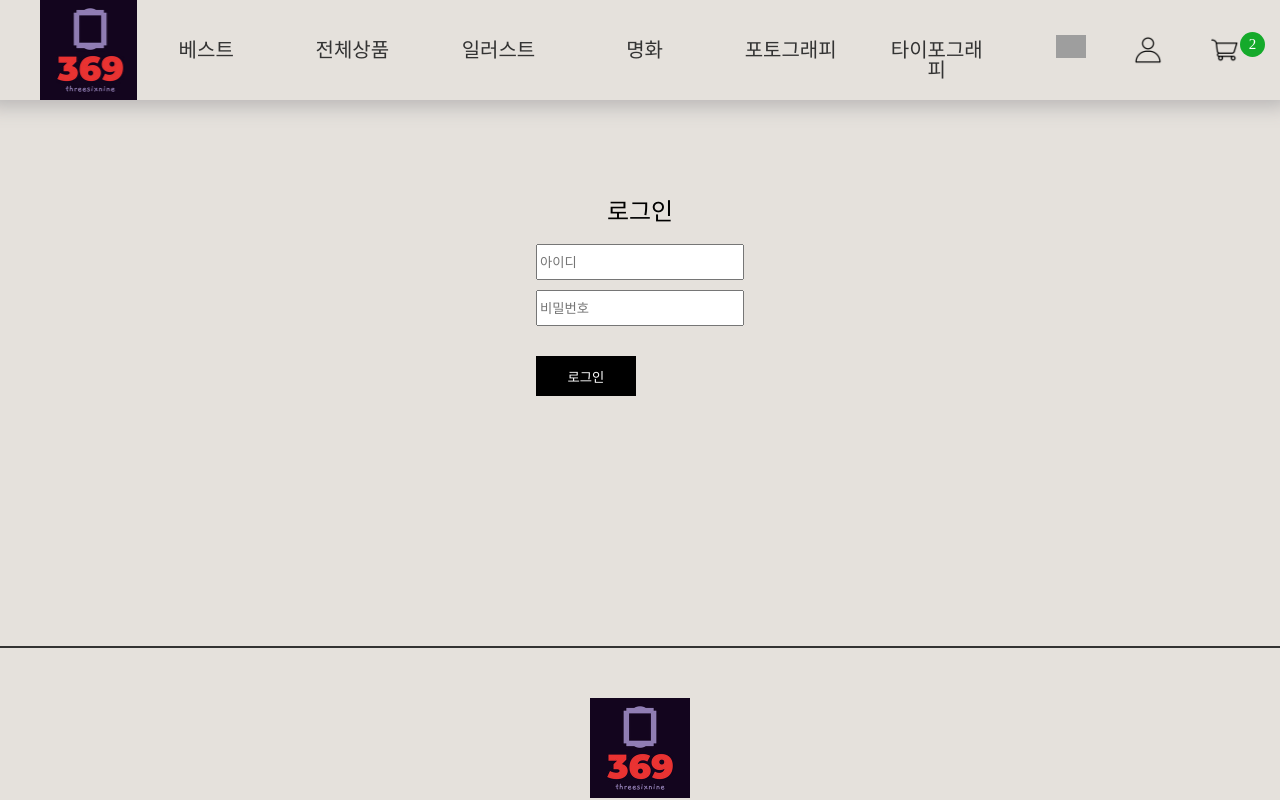
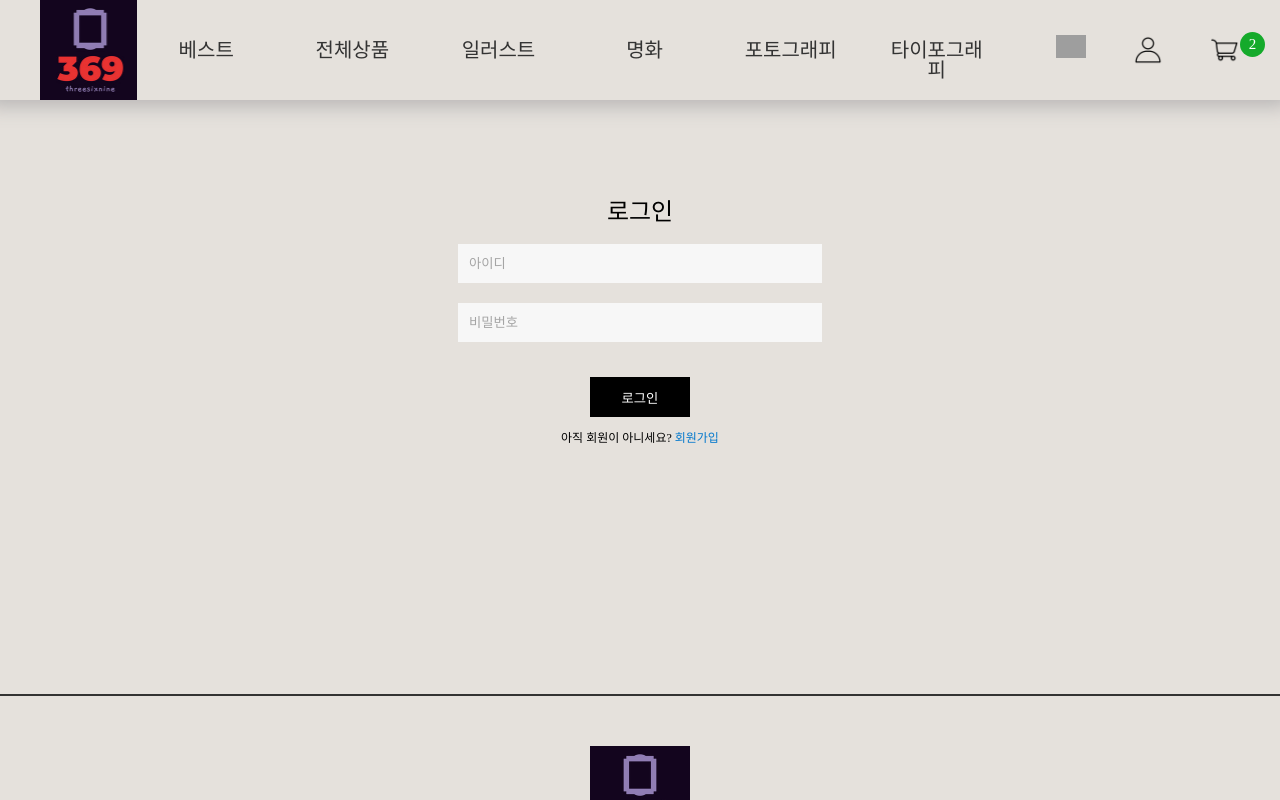
Before and after one commit to PosterShoppingMall/front, a React (Vite) app: page /login in a window 1280 px wide. Shown: the top 800 px of the page. Built offline with nearby package versions, Linux system fonts and the light colour scheme; data requests are answered from the project's data file; grey boxes are pictures that could not be loaded; a web font is replaced by a local one.

Commit message:
회원탈퇴버튼구현/ 로그인화면에서 회원가입페이지 연결및 로그아웃

```diff
--- a/package.json
+++ b/package.json
@@ -24,6 +24,7 @@
     "react-router-dom": "^6.16.0",
     "react-slick": "^0.29.0",
     "react-table": "^7.8.0",
+    "redux": "^4.2.1",
     "slick-carousel": "^1.8.1",
     "styled-components": "^6.0.8",
     "styled-reset": "^4.5.1"
--- a/src/App.jsx
+++ b/src/App.jsx
@@ -8,13 +8,19 @@ import router from "./router/router.jsx";
 import "slick-carousel/slick/slick.css"; //slick 라이브러리
 import "slick-carousel/slick/slick-theme.css"; //slick 라이브러리
 
+import { Provider } from 'react-redux';
+import store from './store';
+
 function App() {
   return (
+    //store 컴포넌트 묶음
+    <Provider store={store}>
     <>
       <Reset />
       <GlobalStyle />
       <RouterProvider router={router} />
     </>
+    </Provider>
   );
 }
 
--- a/src/page/login/Login.jsx
+++ b/src/page/login/Login.jsx
@@ -1,13 +1,14 @@
-import React, { useState } from 'react';
+import React, { useState, useEffect } from 'react';
 import styled from 'styled-components';
 import axios from 'axios';
+import { useDispatch, useSelector } from 'react-redux';
+import { loginSuccess, logout } from '../../store/authSlice.js';
+import { Link } from 'react-router-dom';
 
 const InputContainer = styled.div`
   display: flex;
   flex-direction: column;
-  align-items: center;
 `;
-
 
 const Container = styled.div`
   display: flex;
@@ -23,9 +24,18 @@ const Title = styled.h1`
 `;
 
 const InputField = styled.input`
-  width: 200px;
-  height: 30px;
-  margin-bottom: 10px;
+  width: 350px;
+  height: 35px;
+  margin-bottom: 20px;
+  padding-left: 10px;
+  border: 1px solid transparent;
+  background-color: #f7f7f7;
+  &:focus {
+    border-color: #a5a5a5;
+  }
+  &::placeholder {
+    color: #a5a5a5;
+  }
 `;
 
 const ErrorMessage = styled.p`
@@ -38,8 +48,31 @@ const LoginButton = styled.button`
   background-color: #000;
   color: #fff;
   border: none;
-  margin-top: 20px;
+  margin-top: 15px;
   cursor: pointer;
+  margin-left: auto;
+  margin-right: auto;
+`;
+
+const LoginForm = styled.form`
+  display: flex;
+  flex-direction: column;
+  align-items: center;
+`;
+
+const SignupLink = styled.div`
+  margin-top: 15px;
+  font-size: 12px;
+  text-align: center;
+
+  a {
+    color: #0077cc;
+    text-decoration: none;
+  }
+
+  a:hover {
+    text-decoration: underline;
+  }
 `;
 
 const Login = () => {
@@ -47,28 +80,62 @@ const Login = () => {
   const [password, setPassword] = useState('');
   const [errorMessage, setErrorMessage] = useState('');
 
-  const handleLogin = (e) => {
+  const dispatch = useDispatch();
+  const isLoggedIn = useSelector((state) => state.auth.isLoggedIn);
+
+  useEffect(() => {
+    const checkTokenValidity = async () => {
+      const token = localStorage.getItem('token');
+      if (token) {
+        try {
+          const response = await axios.post('/api/check-token', { token });
+          if (response.data.isValid) {
+            dispatch(loginSuccess(token));
+          } else {
+            localStorage.removeItem('token');
+          }
+        } catch (error) {
+          console.error('토큰 검증 중 오류가 발생했습니다.', error);
+        }
+      }
+    };
+    checkTokenValidity();
+  }, [dispatch]);
+
+  const handleLogin = async (e) => {
     e.preventDefault();
-
-    // 입력 유효성 검사
     if (username.trim() === '' || password.trim() === '') {
       setErrorMessage('아이디와 비밀번호를 입력해주세요.');
       return;
     }
+    try {
+      const response = await axios.post('/api/login', { username, password });
+      if (response.data.success) {
+        alert('로그인 성공');
+        localStorage.setItem('token', response.data.token);
+        dispatch(loginSuccess(response.data.token));
+      } else {
+        setErrorMessage(response.data.message || '로그인 실패');
+      }
+    } catch (error) {
+      setErrorMessage('서버 오류');
+    }
+  };
 
-    // 로그인 요청 및 처리
-    // ...
-
-    // 2초 후에 로그인 성공 메시지를 표시
-    setTimeout(() => {
-      alert('로그인 성공');
-    }, 2000);
+  const handleLogout = () => {
+    localStorage.removeItem('token');
+    dispatch(logout());
+    alert('로그아웃 완료');
   };
 
   return (
     <Container>
       <Title>로그인</Title>
-      <form onSubmit={handleLogin}>
+      {isLoggedIn ? (
+        <button onClick={handleLogout}>로그아웃</button>
+      ) : (
+        <>
+          <LoginForm onSubmit={handleLogin}>
             <InputContainer>
               <InputField
                 type="text"
@@ -85,7 +152,12 @@ const Login = () => {
             </InputContainer>
             {errorMessage && <ErrorMessage>{errorMessage}</ErrorMessage>}
             <LoginButton type="submit">로그인</LoginButton>
-      </form>
+            <SignupLink>
+              아직 회원이 아니세요? <Link to='/register'>회원가입</Link>
+            </SignupLink>
+          </LoginForm>
+        </>
+      )}
     </Container>
   );
 };
--- a/src/page/register/Register.jsx
+++ b/src/page/register/Register.jsx
@@ -7,7 +7,6 @@ const SignupContainer = styled.div`
   justify-content: center;
   align-items: center;
   height: 100vh;
-  padding: 200px;
 `;
 
 const SignupForm = styled.form`
@@ -64,14 +63,14 @@ const RegisterPage = () => {
   });
 
   const [error, setError] = useState({
-    user: "",
-    password: "",
-    confirmPassword: "",
-    email: "",
-    name: "",
-    phoneNumber: "",
-    address: "",
-    profilePicture: null,
+    user: false,
+    password: false,
+    confirmPassword: false,
+    email: false,
+    name: false,
+    phoneNumber: false,
+    address: false,
+    profilePicture: false,
   });
 
   const handleChange = (e) => {
@@ -88,11 +87,13 @@ const RegisterPage = () => {
 
     let newErrorState = {
       user: formData.user === "",
-      email: !formData.email.includes("@"),
-      password: formData.password.length < 8,
+      password: formData.password.length < 4,
       confirmPassword: formData.password !== formData.confirmPassword,
       email: !formData.email.includes("@"),
       name: formData.name === "",
+      phoneNumber: formData.phoneNumber === "",
+      address: formData.address === "",
+      profilePicture: !formData.profilePicture
     };
 
     setError(newErrorState);
@@ -103,63 +104,73 @@ const RegisterPage = () => {
     Object.entries(formData).forEach(([key, value]) => {
       form.append(key, value);
     });
-    //API 변경해야함
+
     axios
-      .post("/api/signup", formData)
+      .post("/api/signup", form)
       .then((response) => {
-        console.log(response);
         alert("회원가입이 성공적으로 완료되었습니다");
       })
       .catch((error) => {
-        console.error("Error:", error);
         alert("회원가입 도중 오류가 발생했습니다");
       });
   };
 
+
   return (
     <SignupContainer>
       <title>회원가입</title>
+
       <SignupForm onSubmit={handleSubmit}>
         <Label htmlFor="user">아이디</Label>
         <Input
           type="text"
           id="user"
           name="user"
+          placeholder="아이디를 입력하세요."
           error={error.name}
           onChange={handleChange}
         />
+
         <Label htmlFor="password">비밀번호</Label>
         <Input
           type="password"
           id="password"
           name="password"
+          placeholder="비밀번호 입력해주세요."
           error={error.password}
           onChange={handleChange}
         />
+
         <Label htmlFor="confirmPassword">비밀번호 확인</Label>
         <Input
           type="password"
           id="confirmPassword"
           name="confirmPassword"
+          placeholder="비밀번호 확인을 입력해주세요."
           error={error.confirmPassword}
           onChange={handleChange}
         />
+
         <Label htmlFor="email">이메일</Label>
         <Input
           type="text"
           id="email"
           name="email"
+          placeholder="ex) suj2n.k@email.com"
           error={error.email}
           onChange={handleChange}
         />
+
         <Label htmlFor="name">이름</Label>
         <Input
           type="text"
           id="name"
           name="name"
+          placeholder="이름을 입력해주세요."
           error={error.name}
           onChange={handleChange}
         />
+
         <Label htmlFor="phoneNumber">전화번호</Label>
         <Input
           type="tel"
@@ -168,6 +179,7 @@ const RegisterPage = () => {
           error={error.phoneNumber}
           onChange={handleChange}
         />
+
         <Label htmlFor="address">주소</Label>
         <Input
           type="text"
@@ -176,13 +188,18 @@ const RegisterPage = () => {
           error={error.address}
           onChange={handleChange}
         />
+
         <Label htmlFor="profilePicture">프로필 사진</Label>
         <Input
           type="file"
           id="profilePicture"
           name="profilePicture"
+          error={error.profilePicture}
           onChange={handleFileChange}
         />
+
+        {error.profilePicture && <p style={{ color: "red" }}>프로필 사진을 업로드해주세요.</p>}
+
         <SignupButton type="submit">회원가입</SignupButton>
       </SignupForm>
     </SignupContainer>
--- /dev/null
+++ b/src/store/authSlice.js
@@ -0,0 +1,23 @@
+import { createSlice } from '@reduxjs/toolkit';
+
+const initialState = {
+  isLoggedIn: !!localStorage.getItem('token'),
+};
+
+const authSlice = createSlice({
+  name: 'auth',
+  initialState,
+  reducers: {
+    loginSuccess: (state, action) => {
+      state.isLoggedIn = true;
+      localStorage.setItem('token', action.payload);
+    },
+    logout: (state) => {
+      state.isLoggedIn = false;
+      localStorage.removeItem('token');
+    },
+  },
+});
+
+export const { loginSuccess, logout } = authSlice.actions;
+export default authSlice.reducer;
--- a/src/store/index.js
+++ b/src/store/index.js
@@ -2,11 +2,13 @@ import { configureStore } from "@reduxjs/toolkit";
 import { setupListeners } from "@reduxjs/toolkit/query";
 import { cartApi } from "./cartApi";
 import { orderHistoryApi } from "./orderHistoryApi";
+import authReducer from './authSlice';
 
 const store = configureStore({
   reducer: {
     [cartApi.reducerPath]: cartApi.reducer,
     [orderHistoryApi.reducerPath]: orderHistoryApi.reducer,
+    auth: authReducer,
   },
   middleware: (getDefaultMiddleware) => {
     return getDefaultMiddleware().concat(
@@ -18,6 +20,7 @@ const store = configureStore({
 
 setupListeners(store.dispatch);
 export default store;
+
 export {
   useFetchCartQuery,
   useAddItemToCartMutation,
```
Also changed, not shown: src/page/userPage/UserEdit.jsx (+50 -19 lines), 1 other file (tests, documents, lock files or other folders). Lines whose indentation alone changed are shown as unchanged.
